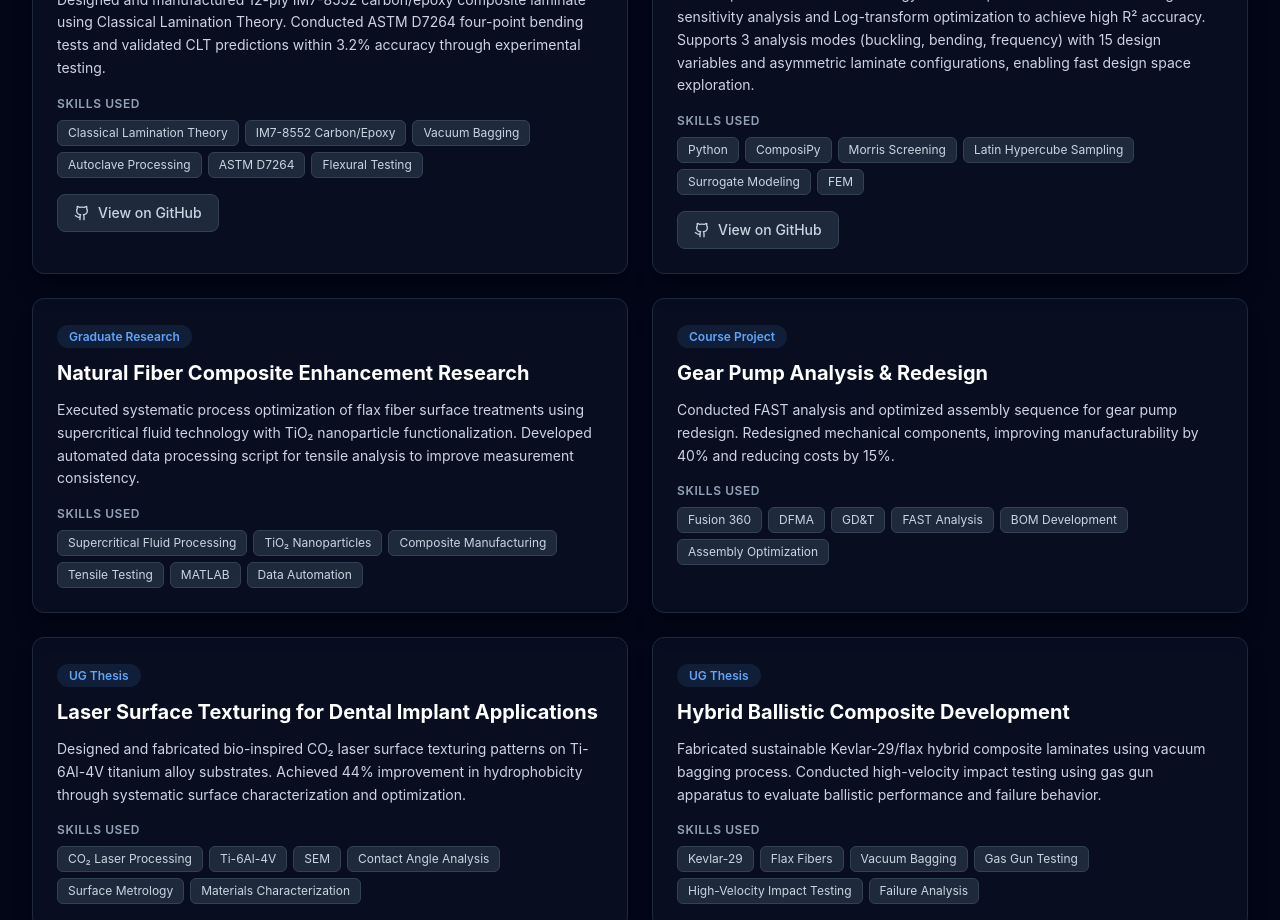
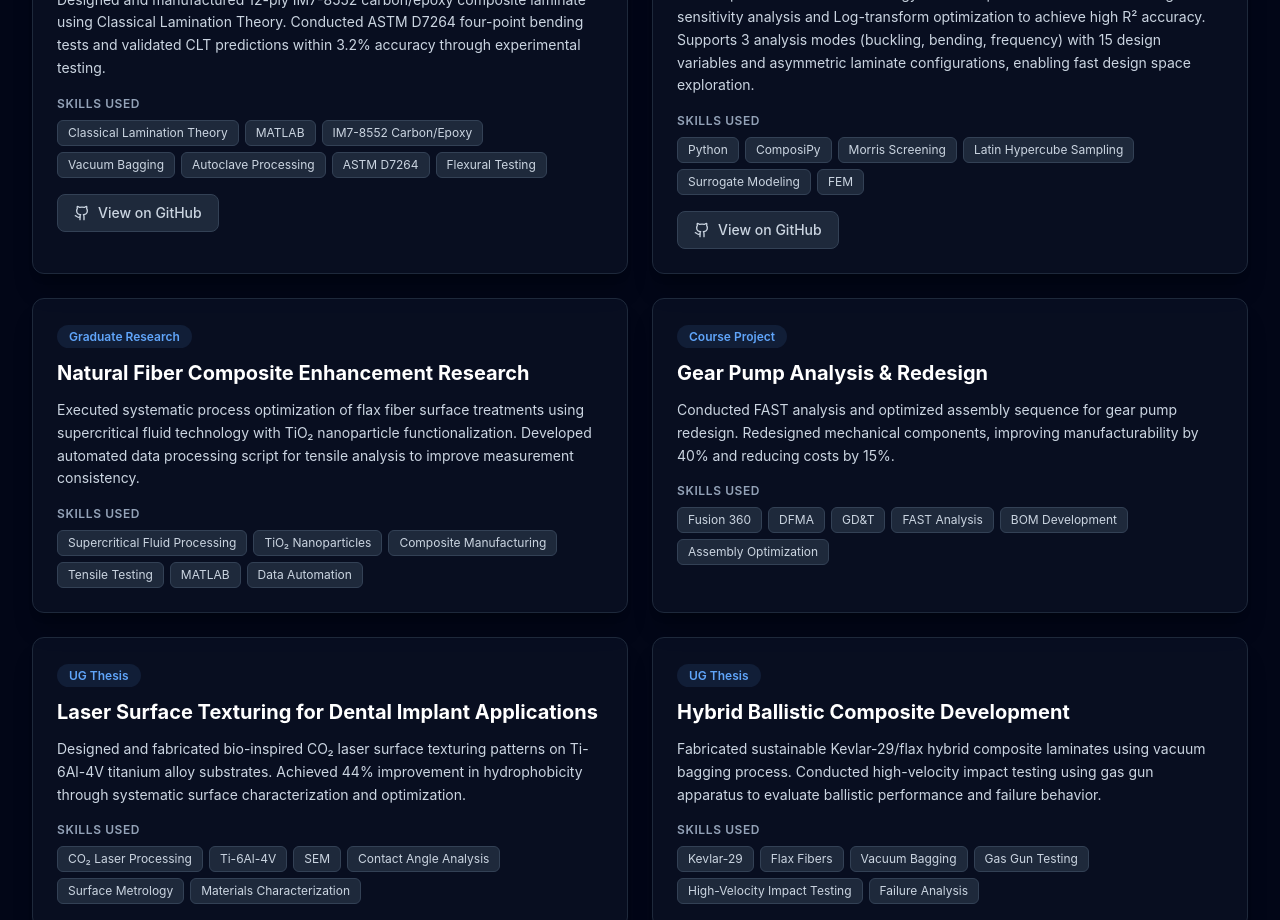
Before and after one commit to vijai27/portfolio, a React (Vite) app: page / in a window 1280 px wide. Shown: the part 2160-3080 px from the top of the page. Built offline with nearby package versions, Linux system fonts and the light colour scheme.

Commit message:
Add MATLAB to project skills list

```diff
--- a/src/App.jsx
+++ b/src/App.jsx
@@ -41,7 +41,7 @@ const Portfolio = () => {
     {
       title: "Design and Manufacturing of Composite Laminates for Flexural Performance",
       summary: "Designed and manufactured 12-ply IM7-8552 carbon/epoxy composite laminate using Classical Lamination Theory. Conducted ASTM D7264 four-point bending tests and validated CLT predictions within 3.2% accuracy through experimental testing.",
-      skills: ["Classical Lamination Theory", "IM7-8552 Carbon/Epoxy", "Vacuum Bagging", "Autoclave Processing", "ASTM D7264", "Flexural Testing"],
+      skills: ["Classical Lamination Theory", "MATLAB", "IM7-8552 Carbon/Epoxy", "Vacuum Bagging", "Autoclave Processing", "ASTM D7264", "Flexural Testing"],
       category: "Course Project",
       github: "https://github.com/vijai27/classical-lamination-theory"
     },
```
